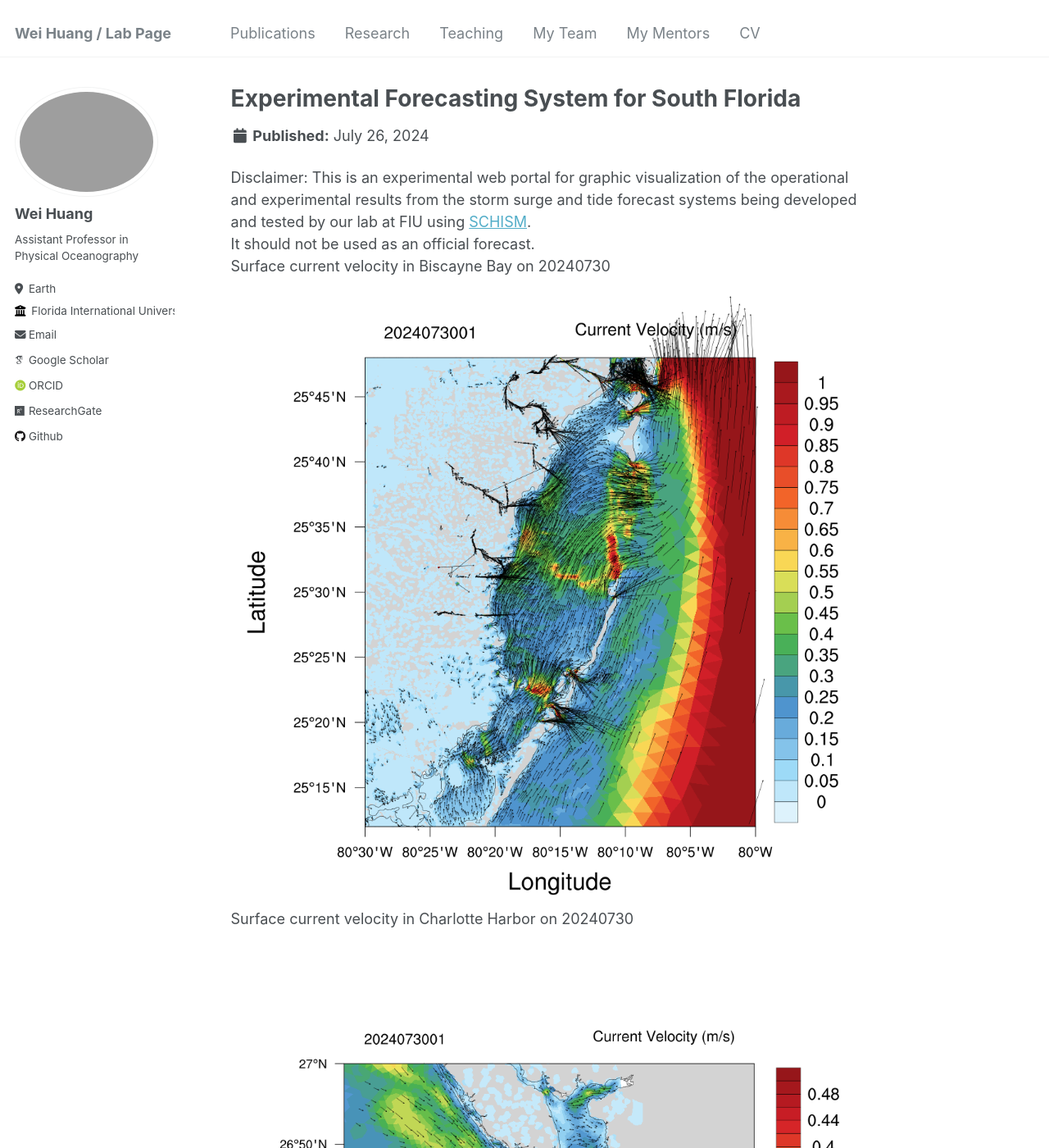
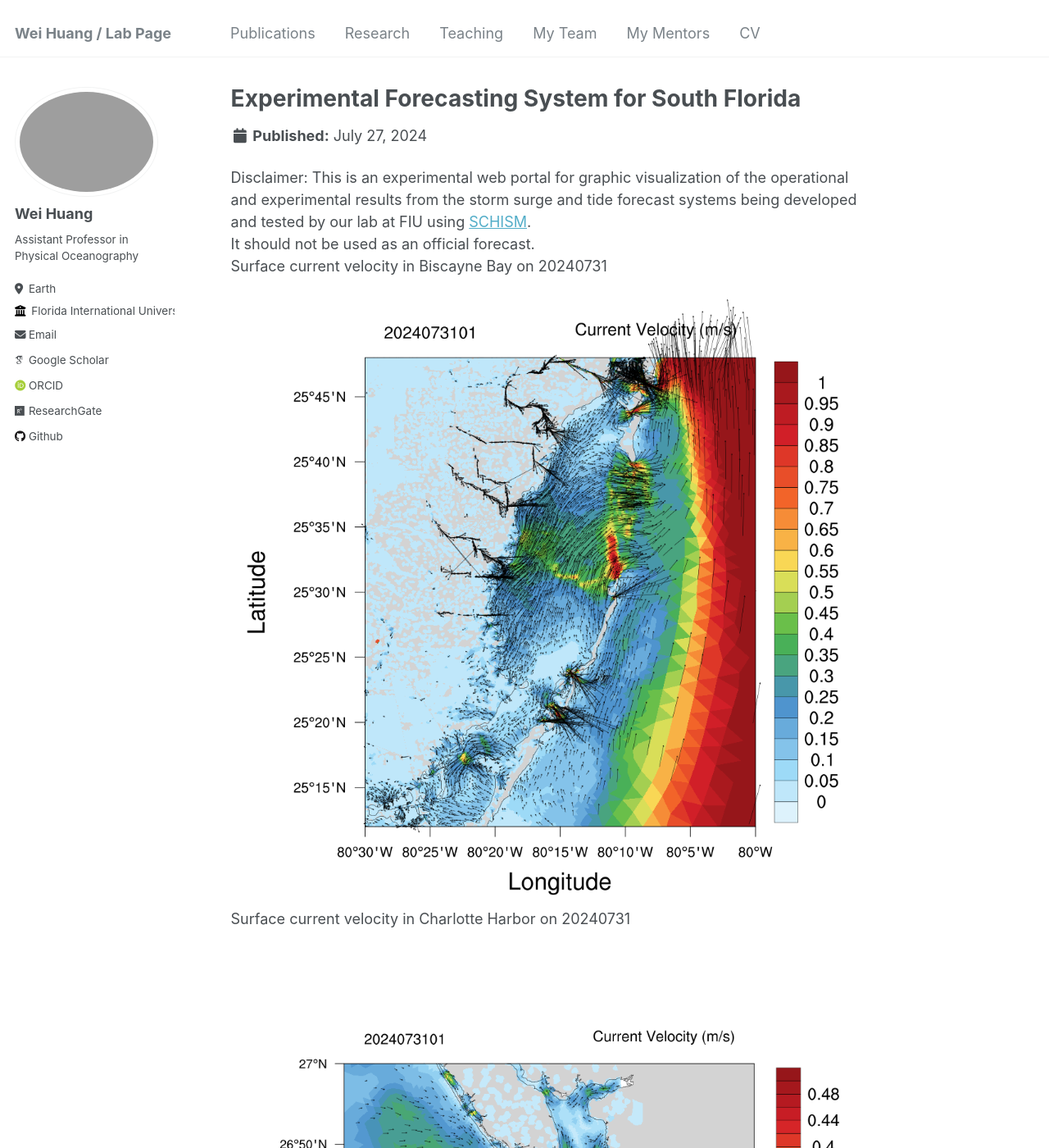
Before and after one commit to huang96169/huang96169.github.io, a Jekyll site: the page built from _research/research-1.md, in a window 1280 px wide and 1400 px high. Shown: the whole window at 82% size. Built offline with Jekyll 4.4.1, drawn with Linux system fonts in a browser that asks for light colours; some web fonts are replaced; some of the changed text lies outside the part shown.

Commit message:
replaced research_uv1.gif research_salt1.gif research_temp1.gif and replaced research_elev2.gif research_uv2.gif research_salt2.gif research_temp2.gif

```diff
--- a/_research/research-1.md
+++ b/_research/research-1.md
@@ -1,7 +1,7 @@
 ---
 title: "Experimental Forecasting System for South Florida"
-short: Surface current velocity of South Florida from 20240726 to 20240730
-date: 2024-07-26
+short: Surface current velocity of South Florida from 20240727 to 20240731
+date: 2024-07-27
 short1: "Disclaimer: This is an experimental web portal for graphic visualization of the operational and experimental results from the storm surge and tide forecast systems being developed and tested by our lab at FIU using [SCHISM](https://ccrm.vims.edu/schismweb/). It should not be used as an official forecast."
 excerpt: "<img src='/images/research_uv1.gif'>"
 collection: research
@@ -10,11 +10,11 @@ collection: research
 Disclaimer:
 This is an experimental web portal for graphic visualization of the operational and experimental results from the storm surge and tide forecast systems being developed and tested by our lab at FIU using [SCHISM](https://ccrm.vims.edu/schismweb/).<br/>
 It should not be used as an official forecast.<br/>
-Surface current velocity in Biscayne Bay on 20240730<br/>
+Surface current velocity in Biscayne Bay on 20240731<br/>
 <img src='/images/research_Bbay.png'>
-Surface current velocity in Charlotte Harbor on 20240730<br/>
+Surface current velocity in Charlotte Harbor on 20240731<br/>
 <img src='/images/research_Cbay.png'>
-Surface current velocity in Tampa Bay on 20240730<br/>
+Surface current velocity in Tampa Bay on 20240731<br/>
 <img src='/images/research_Tbay.png'>
 The map below showns observational stations used for validating the model's results, as well as the horizontal grid. <br/>
 The horizontal grid for SCHISM in simulating Biscayne Bay in South Florida, using flexible resolution resolving levees and canals (1-2 m), watershed rural and urban areas (30m-50m) and coastal ocean (500m-5km).<br/>
```
Also changed, not shown: _research/research-2.md (+6 -6 lines), images/research_Bbay.png, images/research_Cbay.png, images/research_Tbay.png, images/research_maxelev2.gif.
